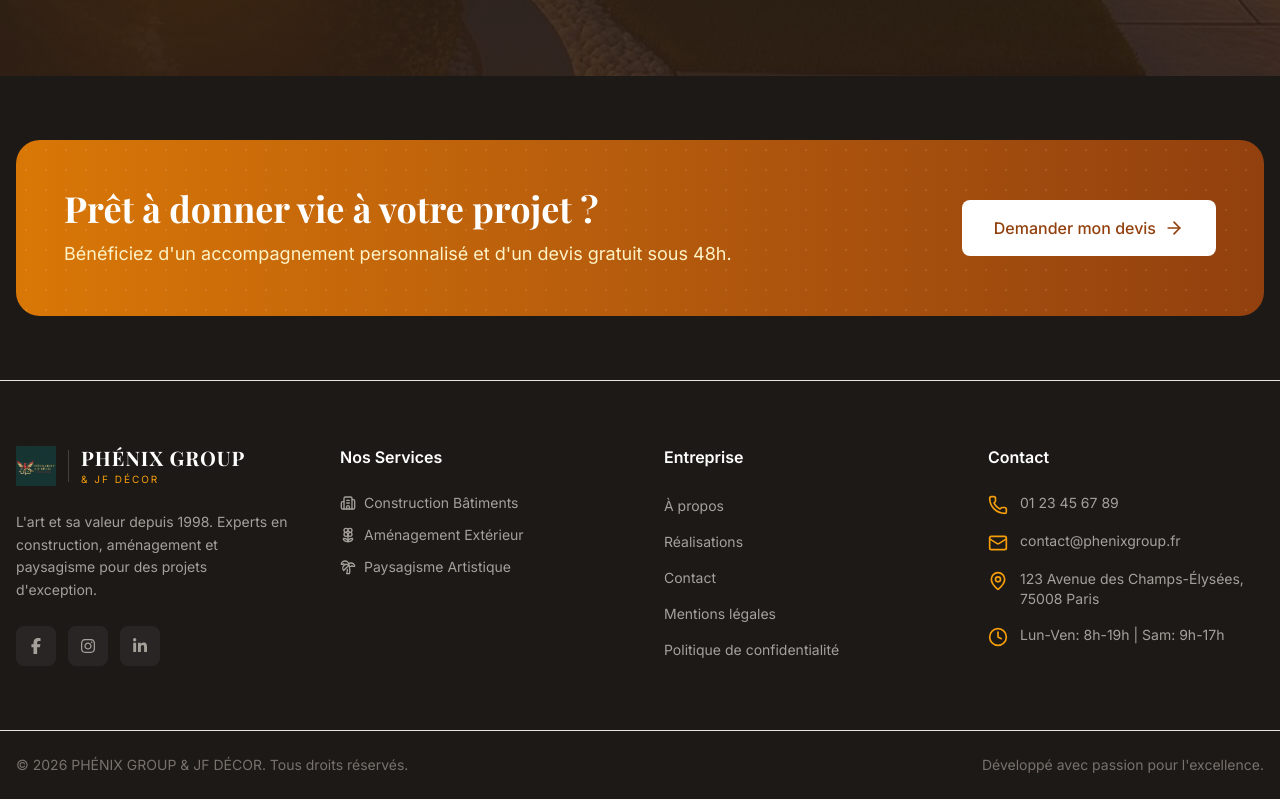
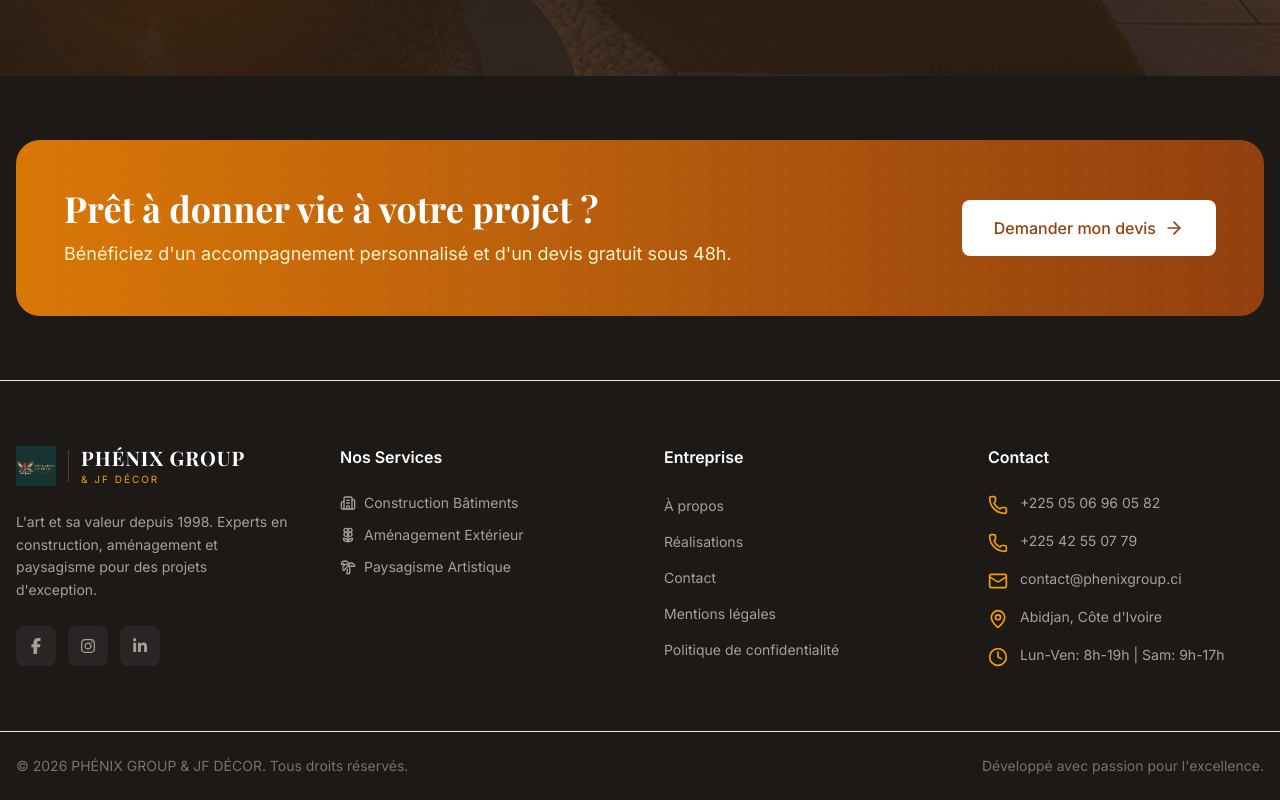
Before and after one commit to PATAWALA/PH-NIX-GROUP, a Next.js app: page / in a window 1280 px wide. Shown: the part 5161-5961 px from the top of the page. Built offline with nearby package versions, Linux system fonts and the light colour scheme; no server answers; the database is empty; a web font is replaced by a local one.

Commit message:
10 update

```diff
--- a/src/components/layout/Footer.tsx
+++ b/src/components/layout/Footer.tsx
@@ -26,9 +26,10 @@ const footerLinks = {
     { name: 'Politique de confidentialité', href: '/confidentialite' },
   ],
   contact: [
-    { icon: Phone, text: '01 23 45 67 89', href: 'tel:+33123456789' },
-    { icon: Mail, text: 'contact@phenixgroup.fr', href: 'mailto:contact@phenixgroup.fr' },
-    { icon: MapPin, text: '123 Avenue des Champs-Élysées, 75008 Paris' },
+    { icon: Phone, text: '+225 05 06 96 05 82', href: 'tel:+2250506960582' },
+    { icon: Phone, text: '+225 42 55 07 79', href: 'tel:+22542550779' },
+    { icon: Mail, text: 'contact@phenixgroup.ci', href: 'mailto:contact@phenixgroup.ci' },
+    { icon: MapPin, text: 'Abidjan, Côte d\'Ivoire' },
     { icon: Clock, text: 'Lun-Ven: 8h-19h | Sam: 9h-17h' },
   ],
 }
```
